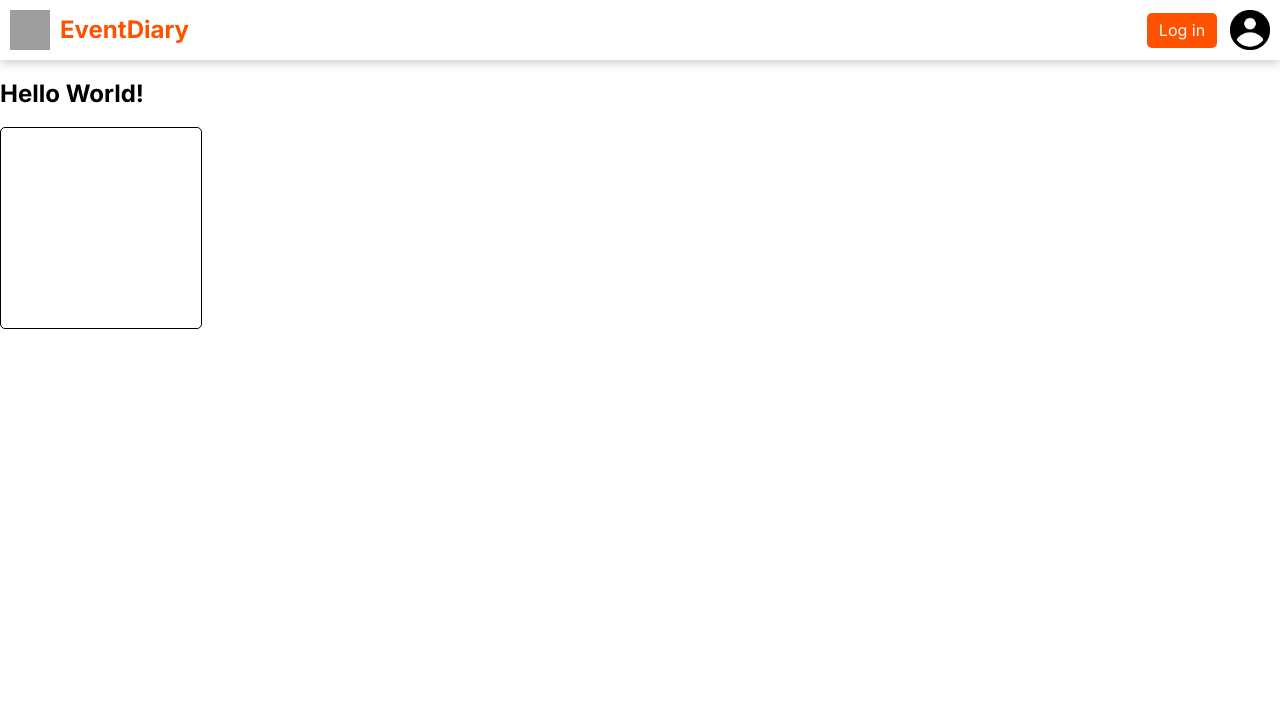
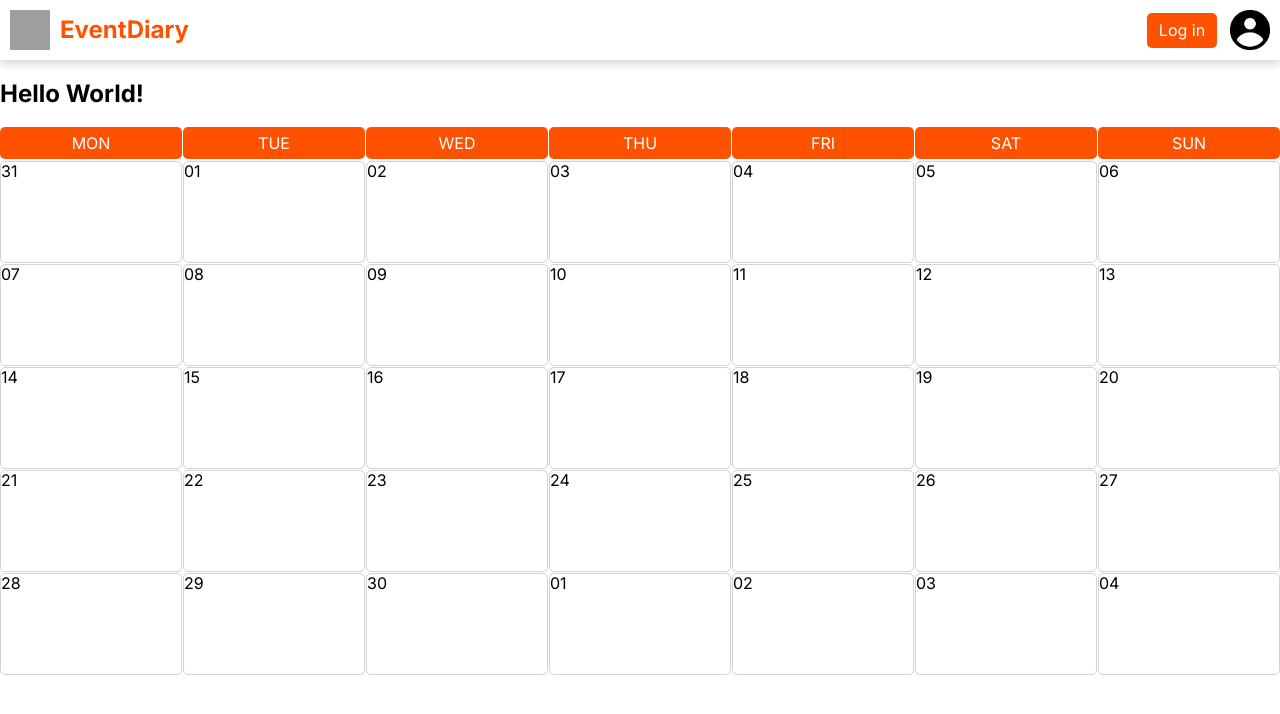
Before and after one commit to PiotrWojcik97/PHPLearn, a React (Vite) app in the folder src/front/vite-project/: page / in a window 1280 px wide. Shown: the top 714 px of the page. Built offline with nearby package versions, Linux system fonts and the light colour scheme; grey boxes are pictures that could not be loaded.

Commit message:
calendar inprogress

```diff
--- a/src/front/vite-project/package.json
+++ b/src/front/vite-project/package.json
@@ -9,6 +9,7 @@
     "preview": "vite preview"
   },
   "dependencies": {
+    "dayjs": "^1.11.6",
     "normalize.css": "^8.0.1",
     "react": "^18.2.0",
     "react-dom": "^18.2.0"
--- /dev/null
+++ b/src/front/vite-project/src/components/Day.jsx
@@ -0,0 +1,15 @@
+import React from 'react'
+import "../styles/Day.css";
+
+export default function Day(props) {
+    function handleClick(event) {
+        console.log("Clicked!")
+    }
+
+    return (
+        <div className='tile-div' onClick={handleClick}>
+            <span>{props.day.format('DD')}</span>
+
+        </div>
+    )
+}
--- a/src/front/vite-project/src/components/MainContent.jsx
+++ b/src/front/vite-project/src/components/MainContent.jsx
@@ -1,11 +1,13 @@
-import Tile from "./Tile"
+import React from "react"
+import Month from "./Month"
+import { getMonth } from "../utils/utils"
 
 export default function MainContent() {
-
+    const [currentMonth, setCurrentMonth] = React.useState(getMonth())
     return (
         <main>
             <h2>Hello World!</h2>
-            <Tile/>
+            <Month month={currentMonth} />
         </main>
     )
 }
--- /dev/null
+++ b/src/front/vite-project/src/components/Month.jsx
@@ -0,0 +1,24 @@
+import React from "react";
+import Day from "./Day";
+import MonthLabel from "./MonthLabel";
+import "../styles/Month.css";
+
+export default function Month(props) {
+
+  return (
+    <div>
+      <div className="month-div">
+        {props.month[0].map((day, i) => {
+            return <MonthLabel key={i} dayName={day.format("ddd").toUpperCase()} />;
+        })}
+      </div>
+      <div className="month-div">
+        {props.month.map((row, i) => {
+          return row.map((day, j) => {
+            return <Day day={day} key={i * row.length + j} />;
+          });
+        })}
+      </div>
+    </div>
+  );
+}
--- /dev/null
+++ b/src/front/vite-project/src/components/MonthLabel.jsx
@@ -0,0 +1,8 @@
+import React from 'react'
+import "../styles/MonthLabel.css";
+
+export default function MonthLabel(props) {
+  return (
+    <div id='tile-div' className='tile-div'>{props.dayName}</div>
+  )
+}
--- a/src/front/vite-project/src/components/Tile.jsx
+++ /dev/null
@@ -1,10 +0,0 @@
-import "../styles/Tile.css";
-
-
-export default function Tile() {
-
-    return (
-        <div className="tile">
-        </div>
-    )
-}
--- /dev/null
+++ b/src/front/vite-project/src/styles/Day.css
@@ -0,0 +1 @@
+@import './common/CalendarTile.css';
--- /dev/null
+++ b/src/front/vite-project/src/styles/Month.css
@@ -0,0 +1,5 @@
+.month-div {
+    display: grid;
+    grid-template-columns: 1fr 1fr 1fr 1fr 1fr 1fr 1fr;
+    gap: 1px;
+}
--- /dev/null
+++ b/src/front/vite-project/src/styles/MonthLabel.css
@@ -0,0 +1,13 @@
+@import './common/CalendarTile.css';
+
+#tile-div {
+    min-height: 25px;
+    padding-top: 7px;
+    display: flex;
+    justify-content: center;
+    background-color: #ff5200;
+    border: none;
+    border-radius: 5px;
+    color: white;
+    margin-bottom: 2px;
+}
--- a/src/front/vite-project/src/styles/Tile.css
+++ /dev/null
@@ -1,6 +0,0 @@
-.tile {
-    width: 200px;
-    height: 200px;
-    border: 1px black solid;
-    border-radius: 5px;
-}
--- /dev/null
+++ b/src/front/vite-project/src/styles/common/CalendarTile.css
@@ -0,0 +1,5 @@
+.tile-div {
+    border: 1px lightgrey solid;
+    border-radius: 5px;
+    min-height: 100px;
+}
--- /dev/null
+++ b/src/front/vite-project/src/utils/utils.js
@@ -0,0 +1,32 @@
+import dayjs from 'dayjs'
+
+
+/**
+ *
+ * @param {*} month
+ *
+ */
+export function getMonth(month = dayjs().month() ){
+    // future parameters
+    const POLISH_CALENDAR_FORMAT = 0
+    const USA_CALENDAR_FORMAT = 1
+    const WEEK_DAYS = 7
+    const MONTH_WEEKS = 5
+
+    const currentYear = dayjs().year()
+
+    // firstDayOfTheMonth 0 to 6, where 0 is Sunday
+    const firstDayOfTheMonth = dayjs(new Date(currentYear, month, POLISH_CALENDAR_FORMAT)).day()
+
+    // negative calendar days causing
+    let currentMonthCounter = 0 - firstDayOfTheMonth
+
+    // 2 dimension's array holding calendar 5 weeks and
+    const daysMatrix = new Array(MONTH_WEEKS).fill([]).map(() => {
+        return new Array(WEEK_DAYS).fill(null).map(() => {
+            currentMonthCounter++
+            return dayjs(new Date(currentYear, month, currentMonthCounter))
+        })
+    })
+    return daysMatrix
+}
```
Also changed, not shown: 1 other file (tests, documents, lock files or other folders).
